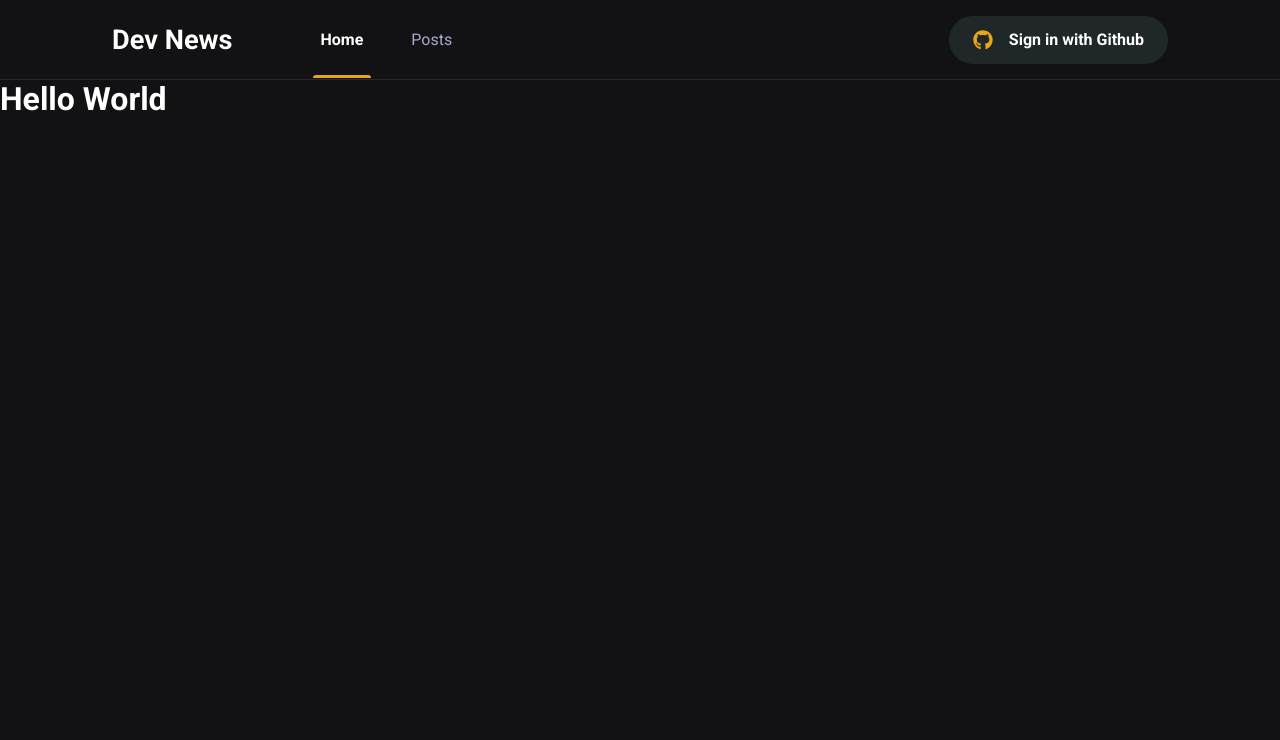
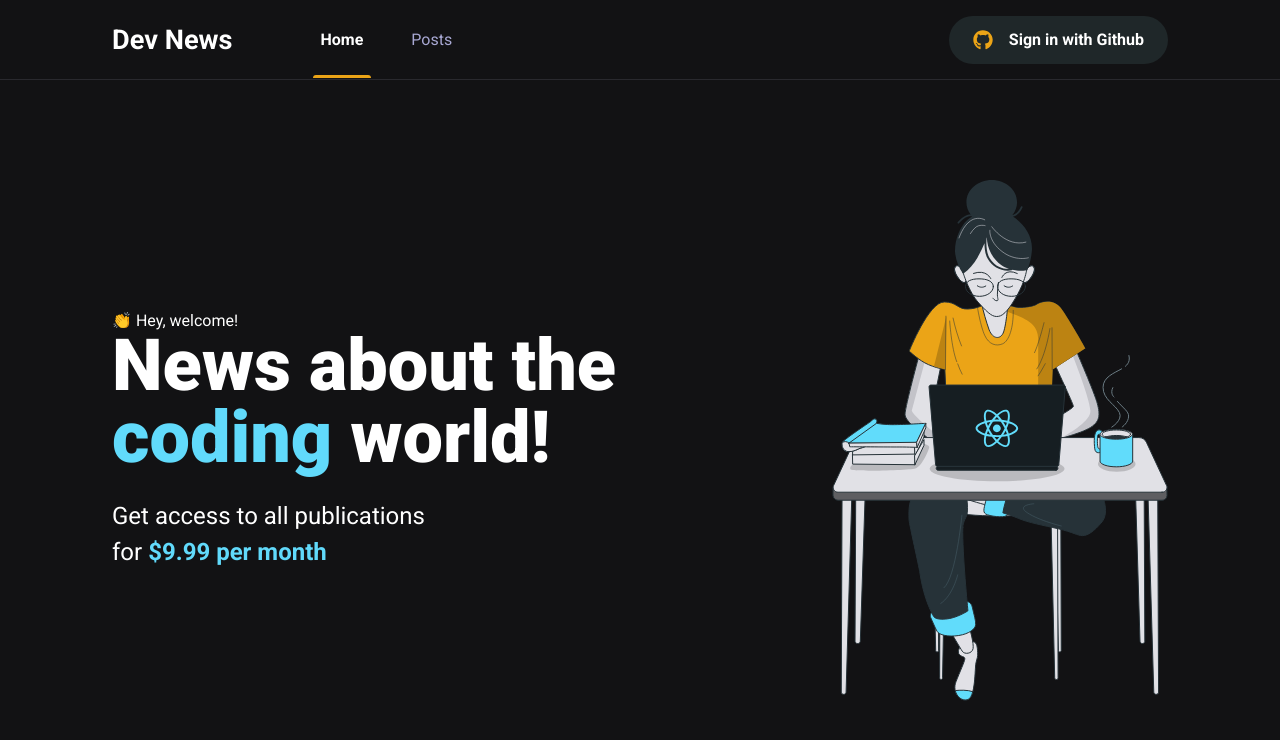
Before and after one commit to fribeiropaiva/devnews, a Next.js app: page / in a window 1280 px wide. Shown: the top 740 px of the page. Built offline with nearby package versions, Linux system fonts and the light colour scheme.

Commit message:
Add styles to home

```diff
--- /dev/null
+++ b/src/pages/home.module.scss
@@ -0,0 +1,39 @@
+.contentContainer {
+  max-width: 1120px;
+  margin: 0 auto;
+  padding: 0 2rem;
+  height: calc(100vh - 5rem);
+  display: flex;
+  align-items: center;
+  justify-content: space-between;
+}
+
+.textContent {
+  max-width: 600px;
+
+  h1 {
+    font-size: 4.5rem;
+    line-height: 4.5rem;
+    font-weight: 900;
+
+    span {
+      color: var(--cyan-500);
+    }
+  }
+
+  p {
+    font-size: 1.5rem;
+    line-height: 2.25rem;
+    margin-top: 1.5rem;
+
+    span {
+      color: var(--cyan-500);
+      font-weight: bold;
+    }
+  }
+
+  .subscriptionPrice {
+    font-size: 1.5rem;
+    font-weight: bold;
+  }
+}
--- a/src/pages/index.tsx
+++ b/src/pages/index.tsx
@@ -1,12 +1,31 @@
-import Head  from 'next/head';
+import Head from 'next/head';
+import styles from './home.module.scss';
 
 export default function Home() {
   return (
     <>
       <Head>
-        <title>Início | Dev News</title>
+        <title>Home | Dev News</title>
       </Head>
-      <h1>Hello World</h1>
+      <main className={styles.contentContainer}>
+        <section className={styles.textContent}>
+          <span>👏 Hey, welcome!</span>
+          <h1>
+            News about the
+            {' '}
+            <span>coding</span>
+            {' '}
+            world!
+          </h1>
+          <p>
+            Get access to all publications
+            <br />
+            for
+            <span className={styles.subscriptionPrice}> $9.99 per month</span>
+          </p>
+        </section>
+        <img className={styles.banner} src="/images/girl-coding.svg" alt="girl coding" />
+      </main>
     </>
   );
 }
```
Also changed, not shown: public/images/girl-coding.svg (added).
